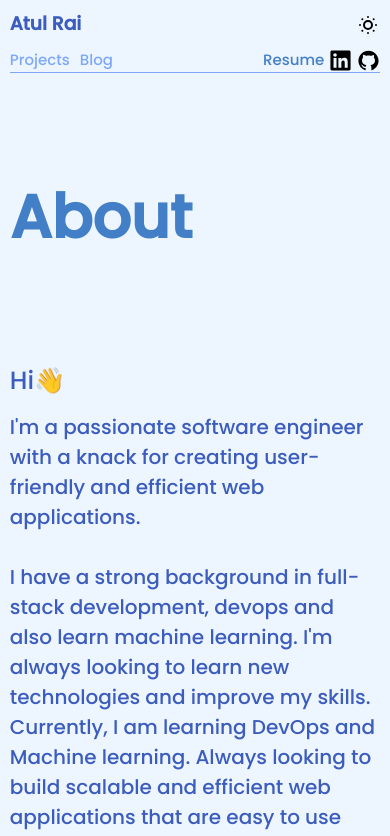
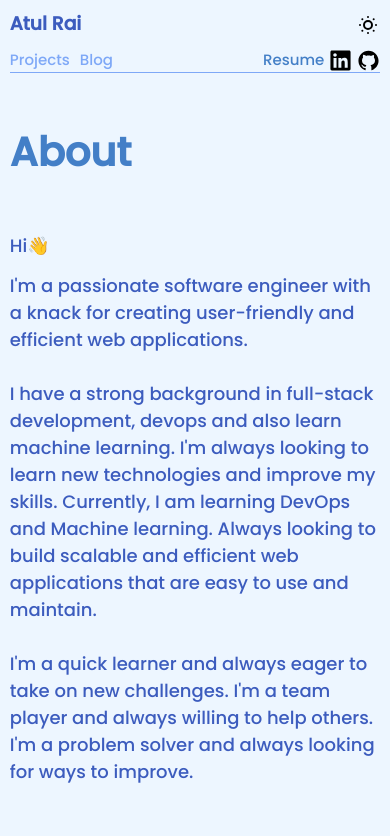
Before and after one commit to Atul72/atul-portfolio, a Next.js app: page /about in a window 390 px wide. Shown: the top 836 px of the page. Built offline with nearby package versions, Linux system fonts and the light colour scheme.

Commit message:
added blogs page

```diff
--- a/app/_components/posts.tsx
+++ b/app/_components/posts.tsx
@@ -18,6 +18,7 @@ const blogPosts = [
 export default function Posts() {
   return (
     <div className="mt-5 flex flex-col gap-10">
+      <div>
         {blogPosts.map((post) => (
           <div
             key={post.title}
@@ -33,5 +34,6 @@ export default function Posts() {
           </div>
         ))}
       </div>
+    </div>
   );
 }
--- a/app/about/page.tsx
+++ b/app/about/page.tsx
@@ -1,11 +1,15 @@
 export default function About() {
   return (
     <div>
-      <div className="flex mt-[100px]">
-        <h1 className="text-[60px] font-bold text-localPrimary-200 ">About</h1>
+      <div className="flex mt-[50px] md:mt-[100px]">
+        <h1 className="text-[40px] md:text-[60px] font-bold text-localPrimary-200 ">
+          About
+        </h1>
       </div>
-      <div className="flex mt-[100px] text-localText-600 text-[25px]">Hi👋</div>
-      <div className="text-[20px]">
+      <div className="flex mt-[50px] md:mt-[100px] text-localText-600 md:text-[25px] text-[18px]">
+        Hi👋
+      </div>
+      <div className="text-[18px] md:text-[20px]">
         <p className="mt-5 text-localText-600">
           I&apos;m a passionate software engineer with a knack for creating
           user-friendly and efficient web applications.
--- a/app/blogs/page.tsx
+++ b/app/blogs/page.tsx
@@ -1,3 +1,48 @@
+const BlogObject = [
+  {
+    title: "How to use React with Typescript",
+    date: "2024-01-01",
+    tags: ["GSoC", "Typescript", "React"],
+  },
+  {
+    title: "Improve your React skills",
+    date: "2024-01-01",
+    tags: ["GSoC", "Typescript", "React"],
+  },
+  {
+    title: "Latest react 19 features",
+    date: "2024-01-01",
+    tags: ["GSoC", "Typescript", "React"],
+  },
+];
+
 export default function Blogs() {
-  return <div>This is the blogs page.</div>;
+  return (
+    <div>
+      <div className="flex mt-[60px] justify-between items-center">
+        <h1 className="text-[40px] font-bold text-localPrimary-200 md:text-[60px]">
+          Blogs
+        </h1>
+        <p className="text-[16px] text-localPrimary-100 transition-all duration-200  hover:underline hover:text-localPrimary-500 hover:cursor-pointer">
+          View all tags
+        </p>
+      </div>
+      <div>
+        {BlogObject.map((blog) => (
+          <div key={blog.title}>
+            <div className="mt-[20px]">
+              <h1 className="text-[18px] md:text-[23px] font-bold text-localText-600 hover:underline hover:cursor-pointer hover:text-localPrimary-500 transition-all duration-200">
+                {blog.title}
+              </h1>
+              <div className="flex gap-2 text-[14px] md:text-[16px] text-localText-500">
+                <p>{blog.date}</p>
+                <span>—</span>
+                <p>{blog.tags.join(", ")}</p>
+              </div>
+            </div>
+          </div>
+        ))}
+      </div>
+    </div>
+  );
 }
```
Lines whose indentation alone changed are shown as unchanged.
